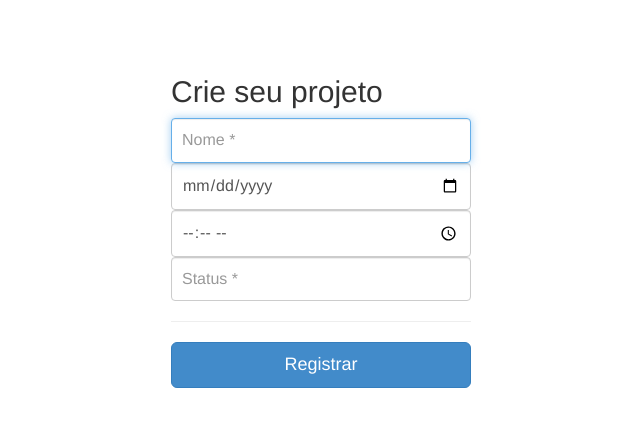
After one commit to andressamesquita/TrabalhoFinalGerencia, a Django app: page /gestor/projetos/novoProjeto in a window 1280 px wide. The commit adds this page. Shown: the top 427 px of the page, without its empty margins (319-959 px from the left). Run offline with Django 3.2, Linux system fonts and the light colour scheme.

Commit message:
implementação registro e listagem de projetos

```diff
--- a/gerirsoft/gerirsoft/urls.py
+++ b/gerirsoft/gerirsoft/urls.py
@@ -22,6 +22,7 @@ urlpatterns = [
     path('', index, name = 'index'),
     path('login/', LoginView.as_view(), name="login"),
     path('registrar/', RegistrarUsuarioView.as_view(), name="registrar"),
-    path('gestor/<int:gestor_id>/time/', verTime, name='meuTime'),
-    path('gestor/<int:gestor_id>/projetos', verProjetos, name='meusProjetos'),
+    path('gestor/time/', verTime, name='meuTime'),
+    path('gestor/projetos', verProjetos, name='meusProjetos'),
+    path('gestor/projetos/novoProjeto', RegistrarProjetoView.as_view(), name='novoProjeto'),
 ]
--- a/gerirsoft/perfis/models.py
+++ b/gerirsoft/perfis/models.py
@@ -7,7 +7,6 @@ from projetos.models import *
 class Gestor(models.Model):
     nome =  models.CharField(max_length=255, null=False)
     usuario = models.OneToOneField(User, on_delete=models.CASCADE, related_name='gestor')
-    projetos = models.ForeignKey(Projeto, on_delete=models.CASCADE, related_name="projetos", null=True)
 
 
     @property
--- a/gerirsoft/perfis/templates/index.html
+++ b/gerirsoft/perfis/templates/index.html
@@ -5,10 +5,10 @@
 <div class="container">
     <ul class="navbar navbar-dark bg-dark">
         <li class="nav-item">
-            <a class="nav-link active" href="{% url 'meusProjetos' perfil_logado.gestor.id %}">Meus Projetos</a>
+            <a class="nav-link active" href="{% url 'meusProjetos' %}">Meus Projetos</a>
         </li>
         <li class="nav-item">
-            <a class="nav-link" href="{% url 'meuTime' perfil_logado.gestor.id %}">Meu time</a>
+            <a class="nav-link" href="{% url 'meuTime' %}">Meu time</a>
         </li>
         <li>
             Gestor {{ perfil_logado.gestor.nome }}
--- a/gerirsoft/perfis/templates/meusProjetos.html
+++ b/gerirsoft/perfis/templates/meusProjetos.html
@@ -1 +1,5 @@
-ddd
+<a href="{% url 'novoProjeto' %}">Novo Projeto</a>
+
+{% for projeto in projetos %}
+    {{projeto.nome}}
+{% endfor %}
--- /dev/null
+++ b/gerirsoft/perfis/templates/registrarProjeto.html
@@ -0,0 +1,36 @@
+{% extends "base.html" %}
+{% load i18n %}
+{% block body %}
+<form class = "form-signin"  method="post"
+	action="{% url 'novoProjeto' %}">
+	{% csrf_token %}
+
+	<h2 class="form-signin-heading">{% trans 'Crie seu projeto' %}</h2>
+	<input 	name="nome" id = "id_nome" class = "form-control"
+			placeholder="Nome *" required autofocus>
+
+	<input 	name="data" id = "id_data" class = "form-control"
+			placeholder="Data *" type= date required>
+
+    <input 	name="hora" id = "id_hora" class = "form-control"
+			placeholder="Hora *" type= time required>
+
+    <input 	name="status" id = "id_status" class = "form-control"
+            placeholder="Status *" required>
+	<hr/>
+
+	<button class="btn btn-lg btn-primary btn-block"
+			type = "submit" value="Login">{% trans 'Registrar' %}</button>
+
+	{% if form.errors %}
+	<div class="alert alert-danger">
+		<button type="button" class="close"
+				data-dismiss="alert" aria-hidden="true">x
+		</button>
+		{{ form.non_field_errors }}
+	</div>
+	{% endif %}
+</form>
+
+
+{% endblock %}
--- a/gerirsoft/perfis/views.py
+++ b/gerirsoft/perfis/views.py
@@ -56,8 +56,33 @@ class RegistrarUsuarioView(View):
 
 		return render(request, self.template_name, {'form':form})
 
-def verTime(request, gestor_id):
+def verTime(request):
 	return render(request, 'meuTime.html', {'perfil_logado': get_usuario_logado(request)})
 
-def verProjetos(request, gestor_id):
-	return render(request, 'meusProjetos.html', {'perfil_logado': get_usuario_logado(request)})
+def verProjetos(request):
+	usuario_logado = get_usuario_logado(request)
+	projetos = Projeto.objects.filter(dono=usuario_logado.gestor.id)
+	print(projetos)
+
+	contexto = {
+		'perfil_logado': usuario_logado,
+		'projetos':projetos
+	}
+
+	return render(request, 'meusProjetos.html', contexto)
+
+class RegistrarProjetoView(View):
+	template_name = 'registrarProjeto.html'
+
+	def get(self, request):
+		return render (request, self.template_name)
+
+	def post(self, request):
+		form = RegistrarProjetoForm (request.POST)
+		if form.is_valid ():
+			dados_form = form.cleaned_data
+			projeto = Projeto(nome = dados_form['nome'], data_prazo = dados_form['data'], hora_prazo = dados_form['hora'], statusProjeto = dados_form['status'], dono = get_usuario_logado(request).gestor)
+			projeto.save()
+			return redirect('index')
+
+		return render(request, self.template_name, {'form':form})
```
Also changed, not shown: gerirsoft/perfis/forms.py (+7 -0 lines), gerirsoft/projetos/models.py (+5 -4 lines), gerirsoft/perfis/migrations/0005_remove_gestor_projetos.py (added), gerirsoft/projetos/migrations/0002_auto_20190707_0232.py (added), gerirsoft/projetos/migrations/0003_auto_20190707_0243.py (added), gerirsoft/projetos/migrations/0004_auto_20190707_0309.py (added), gerirsoft/projetos/migrations/0005_projeto_dono.py (added).
